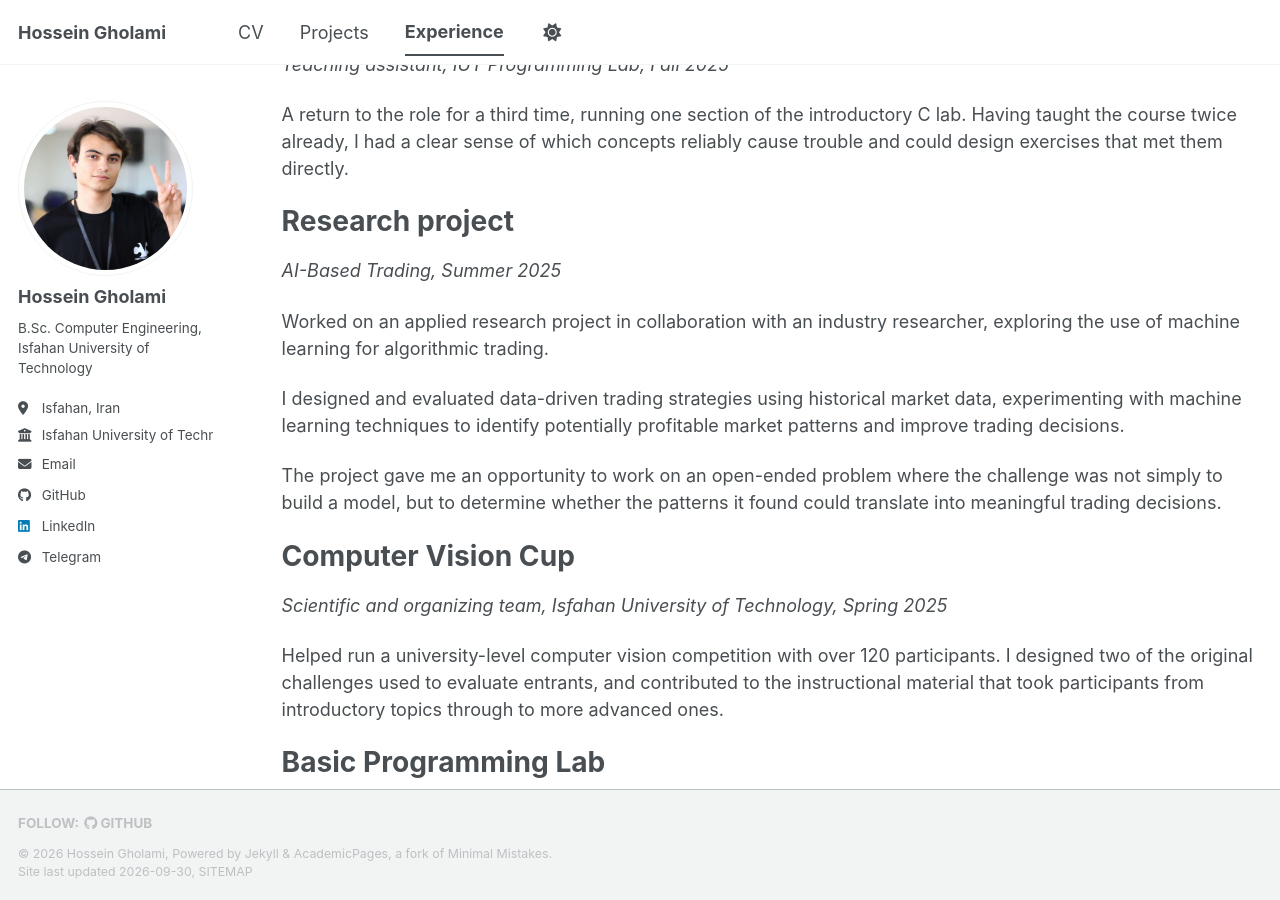
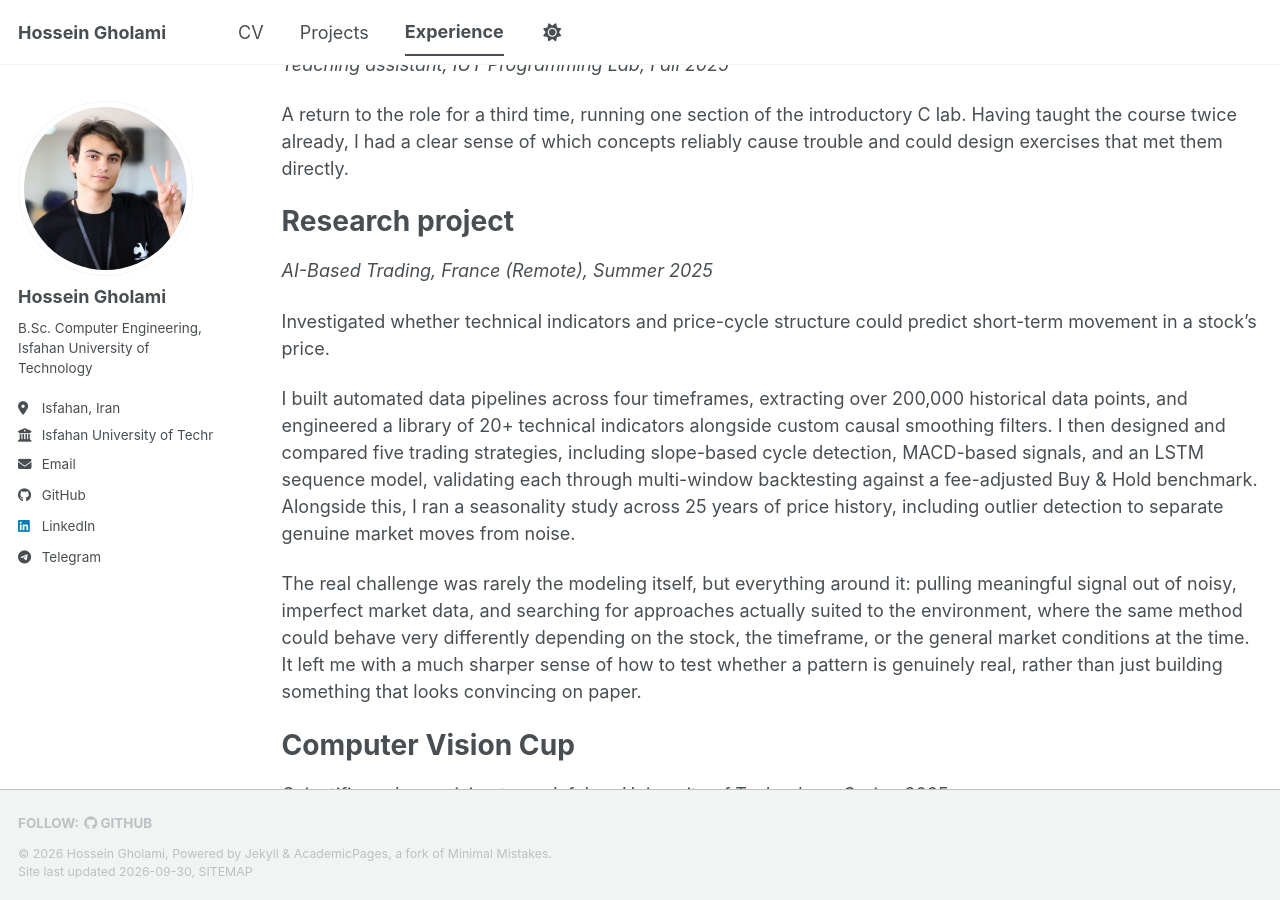
Before and after one commit to hoseinn-gh/hoseinn-gh.github.io, a Jekyll site: the page built from _pages/teaching.md, in a window 1280 px wide and 900 px high, scrolled down 921 px. Built offline with Jekyll 4.4.1, drawn with Linux system fonts in a browser that asks for light colours; a style sheet for code colours, icons or effects is not loaded.

Commit message:
Update teaching.md

```diff
--- a/_pages/teaching.md
+++ b/_pages/teaching.md
@@ -54,18 +54,13 @@ directly.
 
 Research project
 ======
-*AI-Based Trading,  Summer 2025*
+*AI-Based Trading, France (Remote), Summer 2025*
 
-Worked on an applied research project in collaboration with an industry researcher,
-exploring the use of machine learning for algorithmic trading.
+Investigated whether technical indicators and price-cycle structure could predict short-term movement in a stock's price.
 
-I designed and evaluated data-driven trading strategies using historical market
-data, experimenting with machine learning techniques to identify potentially
-profitable market patterns and improve trading decisions.
+I built automated data pipelines across four timeframes, extracting over 200,000 historical data points, and engineered a library of 20+ technical indicators alongside custom causal smoothing filters. I then designed and compared five trading strategies, including slope-based cycle detection, MACD-based signals, and an LSTM sequence model, validating each through multi-window backtesting against a fee-adjusted Buy & Hold benchmark. Alongside this, I ran a seasonality study across 25 years of price history, including outlier detection to separate genuine market moves from noise.
 
-The project gave me an opportunity to work on an open-ended problem where the
-challenge was not simply to build a model, but to determine whether the patterns
-it found could translate into meaningful trading decisions.
+The real challenge was rarely the modeling itself, but everything around it: pulling meaningful signal out of noisy, imperfect market data, and searching for approaches actually suited to the environment, where the same method could behave very differently depending on the stock, the timeframe, or the general market conditions at the time. It left me with a much sharper sense of how to test whether a pattern is genuinely real, rather than just building something that looks convincing on paper.
 
 Computer Vision Cup
 ======
```
